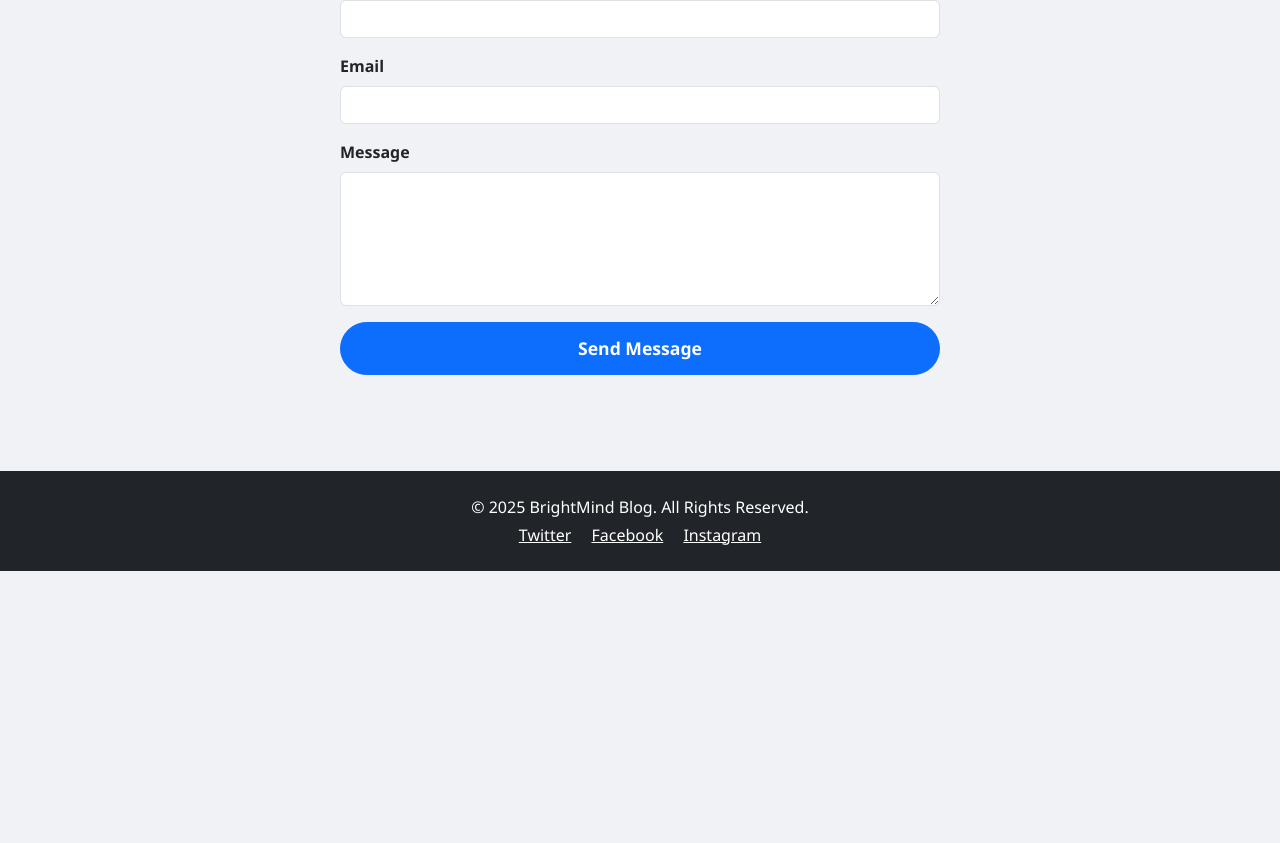
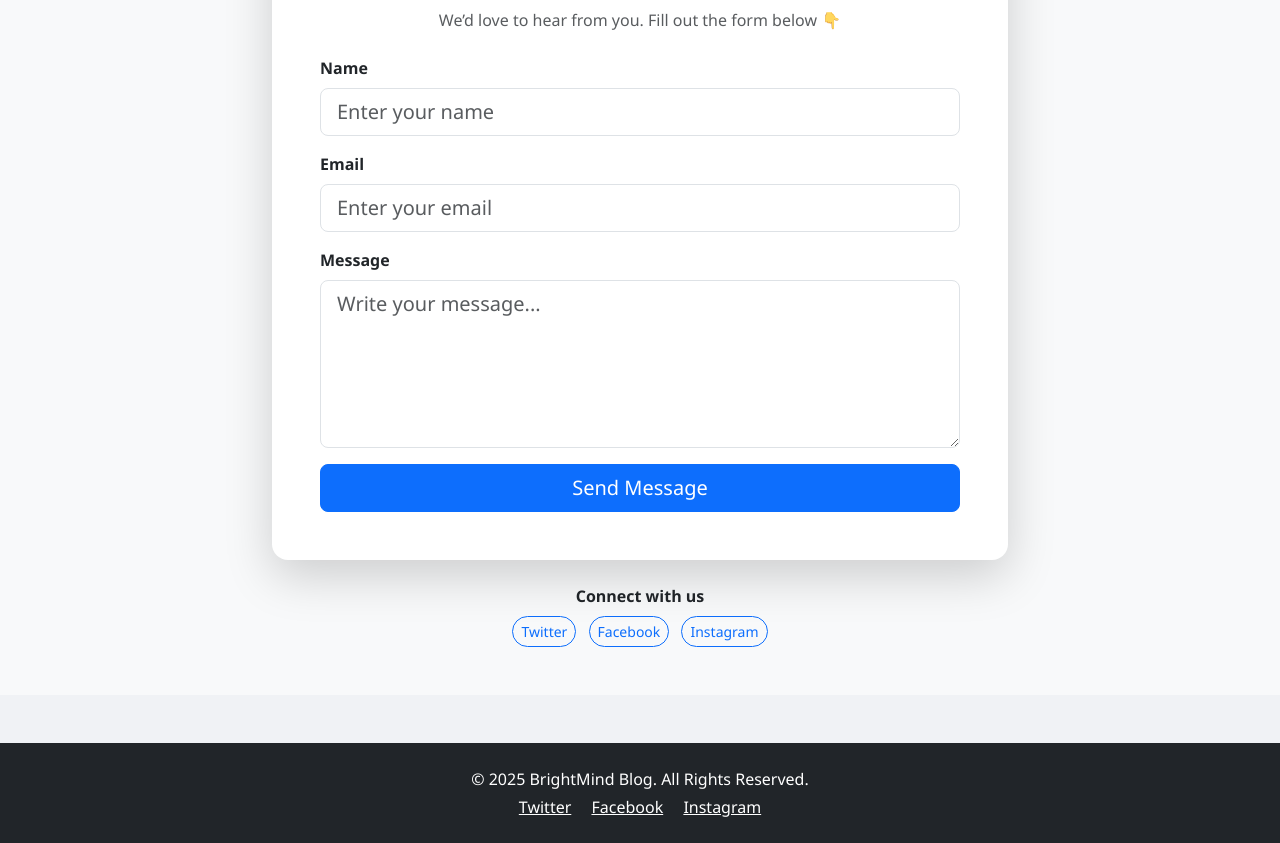
Before and after one commit to Abhinot-123/BrightMindBlog, a plain HTML site: page contact.html in a window 1280 px wide. Shown: the part 198-1041 px from the top of the page. Before the commit the page ends 800 px from the top, so only its background shows below. Drawn offline with nearby package versions, Linux system fonts and the light colour scheme.

Commit message:
contact.html

```diff
--- a/contact.html
+++ b/contact.html
@@ -8,6 +8,7 @@
   <link rel="stylesheet" href="style.css">
 </head>
 <body>
+
   <nav class="navbar navbar-expand-lg navbar-dark bg-primary shadow sticky-top">
     <div class="container">
       <a class="navbar-brand fw-bold" href="index.html">BrightMind Blog</a>
@@ -25,27 +26,43 @@
     </div>
   </nav>
 
-  <section class="py-5">
+  <section class="py-5 bg-light">
     <div class="container">
-      <h2 class="section-title text-center mb-4">Get in Touch</h2>
-      <form id="contactForm" class="mx-auto" style="max-width: 600px;" novalidate>
+      <div class="row justify-content-center">
+        <div class="col-lg-8">
+          <div class="card shadow-lg border-0 rounded-4">
+            <div class="card-body p-5">
+              <h2 class="text-center mb-3 fw-bold text-primary">Get in Touch</h2>
+              <p class="text-center text-muted mb-4">We’d love to hear from you. Fill out the form below 👇</p>
+              <form id="contactForm" novalidate>
                 <div class="mb-3">
                   <label for="name" class="form-label fw-semibold">Name</label>
-          <input type="text" class="form-control" id="name" required>
+                  <input type="text" class="form-control form-control-lg rounded-3" id="name" placeholder="Enter your name" required>
                   <div class="invalid-feedback">Please enter your name.</div>
                 </div>
                 <div class="mb-3">
                   <label for="email" class="form-label fw-semibold">Email</label>
-          <input type="email" class="form-control" id="email" required>
+                  <input type="email" class="form-control form-control-lg rounded-3" id="email" placeholder="Enter your email" required>
                   <div class="invalid-feedback">Please enter a valid email.</div>
                 </div>
                 <div class="mb-3">
                   <label for="message" class="form-label fw-semibold">Message</label>
-          <textarea class="form-control" id="message" rows="5" required></textarea>
+                  <textarea class="form-control form-control-lg rounded-3" id="message" rows="5" placeholder="Write your message..." required></textarea>
                   <div class="invalid-feedback">Please enter your message.</div>
                 </div>
-        <button type="submit" class="btn btn-primary btn-submit w-100">Send Message</button>
+                <button type="submit" class="btn btn-primary btn-lg w-100 rounded-3">Send Message</button>
               </form>
+            </div>
+          </div>
+
+          <div class="text-center mt-4">
+            <p class="fw-semibold mb-2">Connect with us</p>
+            <a href="https://twitter.com" target="_blank" class="btn btn-outline-primary btn-sm rounded-pill me-2">Twitter</a>
+            <a href="https://facebook.com" target="_blank" class="btn btn-outline-primary btn-sm rounded-pill me-2">Facebook</a>
+            <a href="https://instagram.com" target="_blank" class="btn btn-outline-primary btn-sm rounded-pill">Instagram</a>
+          </div>
+        </div>
+      </div>
     </div>
   </section>
 
```
Lines whose indentation alone changed are shown as unchanged.
